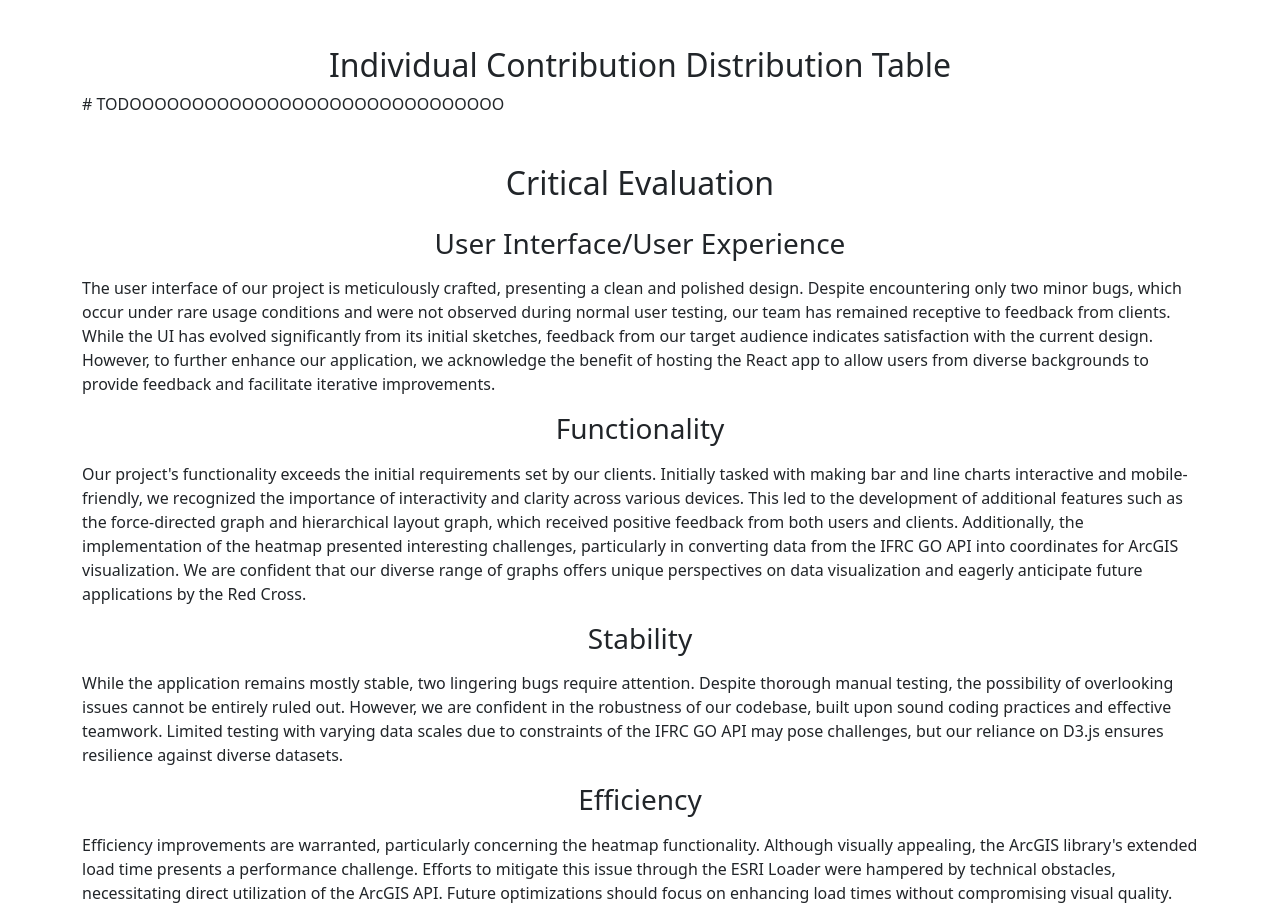
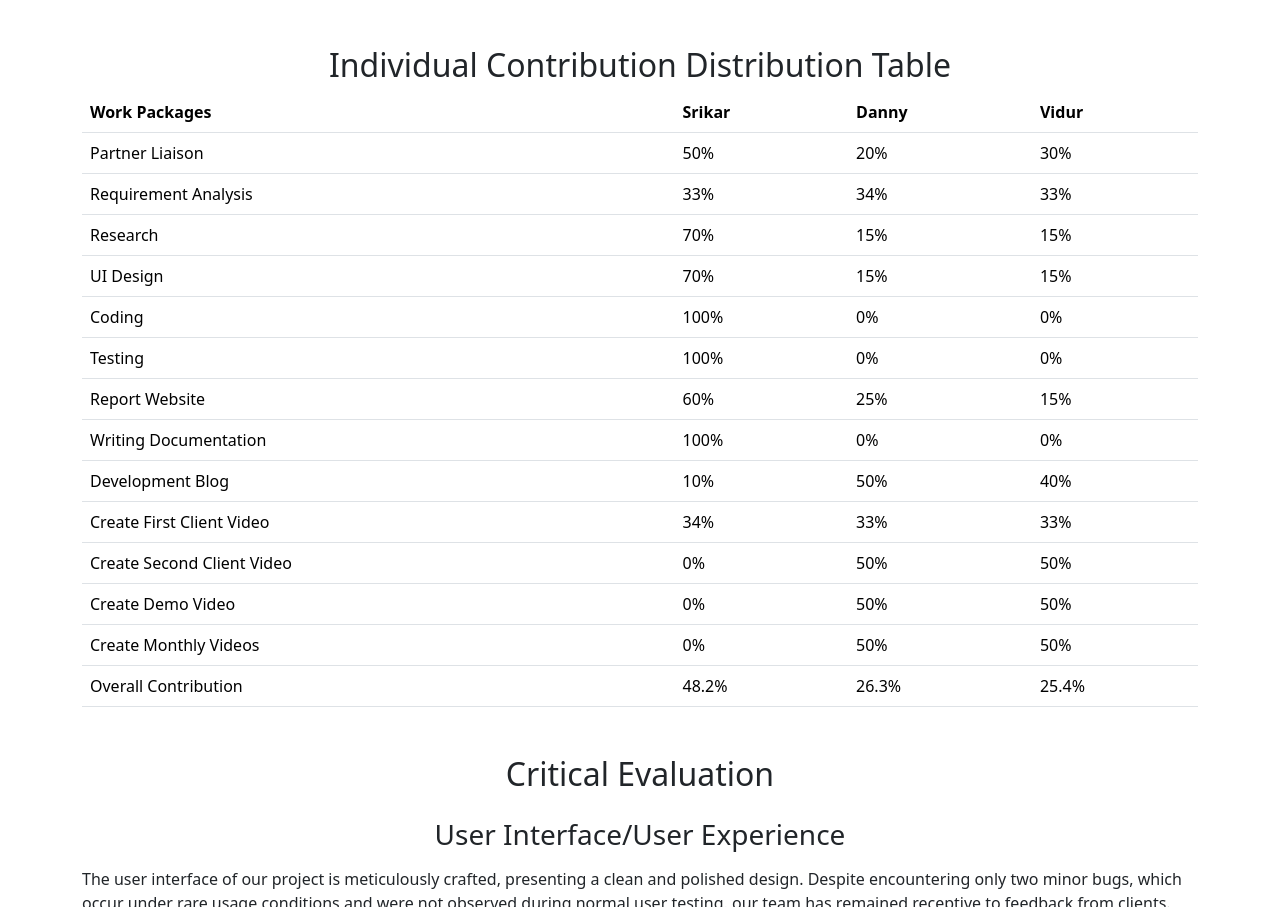
Before and after one commit to zccadle/team36website, a plain HTML site: page html/evaluation.html in a window 1280 px wide. Shown: the part 1534-2441 px from the top of the page. Drawn offline with nearby package versions, Linux system fonts and the light colour scheme.

Commit message:
Appendix Page Changes

```diff
--- a/html/evaluation.html
+++ b/html/evaluation.html
@@ -204,7 +204,104 @@
 </section>
 
 <section class="container my-5 mx-auto">
-    <h2 class="text-center">Individual Contribution Distribution Table</h2> # TODOOOOOOOOOOOOOOOOOOOOOOOOOOOOOO
+    <h2 class="text-center">Individual Contribution Distribution Table</h2>
+    <table class="table">
+        <thead>
+        <tr>
+            <th>Work Packages</th>
+            <th class="text-left">Srikar</th>
+            <th class="text-left">Danny</th>
+            <th class="text-left">Vidur</th>
+        </tr>
+        </thead>
+        <tbody>
+        <tr>
+            <td>Partner Liaison</td>
+            <td>50%</td>
+            <td>20%</td>
+            <td>30%</td>
+        </tr>
+        <tr>
+            <td>Requirement Analysis</td>
+            <td>33%</td>
+            <td>34%</td>
+            <td>33%</td>
+        </tr>
+        <tr>
+            <td>Research</td>
+            <td>70%</td>
+            <td>15%</td>
+            <td>15%</td>
+        </tr>
+        <tr>
+            <td>UI Design</td>
+            <td>70%</td>
+            <td>15%</td>
+            <td>15%</td>
+        </tr>
+        <tr>
+            <td>Coding</td>
+            <td>100%</td>
+            <td>0%</td>
+            <td>0%</td>
+        </tr>
+        <tr>
+            <td>Testing</td>
+            <td>100%</td>
+            <td>0%</td>
+            <td>0%</td>
+        </tr>
+        <tr>
+            <td>Report Website</td>
+            <td>60%</td>
+            <td>25%</td>
+            <td>15%</td>
+        </tr>
+        <tr>
+            <td>Writing Documentation</td>
+            <td>100%</td>
+            <td>0%</td>
+            <td>0%</td>
+        </tr>
+        <tr>
+            <td>Development Blog</td>
+            <td>10%</td>
+            <td>50%</td>
+            <td>40%</td>
+        </tr>
+        <tr>
+            <td>Create First Client Video</td>
+            <td>34%</td>
+            <td>33%</td>
+            <td>33%</td>
+        </tr>
+        <tr>
+            <td>Create Second Client Video</td>
+            <td>0%</td>
+            <td>50%</td>
+            <td>50%</td>
+        </tr>
+        <tr>
+            <td>Create Demo Video</td>
+            <td>0%</td>
+            <td>50%</td>
+            <td>50%</td>
+        </tr>
+        <tr>
+            <td>Create Monthly Videos</td>
+            <td>0%</td>
+            <td>50%</td>
+            <td>50%</td>
+        </tr>
+        <tr>
+            <td>Overall Contribution</td>
+            <td>48.2%</td>
+            <td>26.3%</td>
+            <td>25.4%</td>
+        </tr>
+        </tbody>
+    </table>
+    </div>
 </section>
 
 <section class="container my-5 mx-auto">
```
